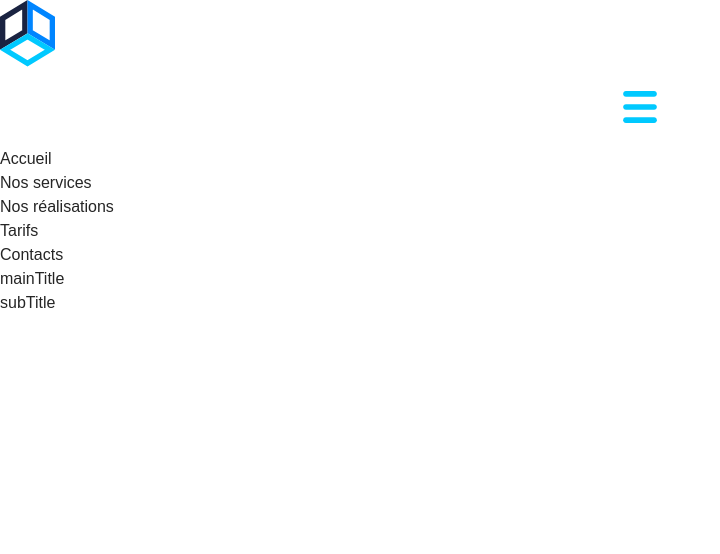
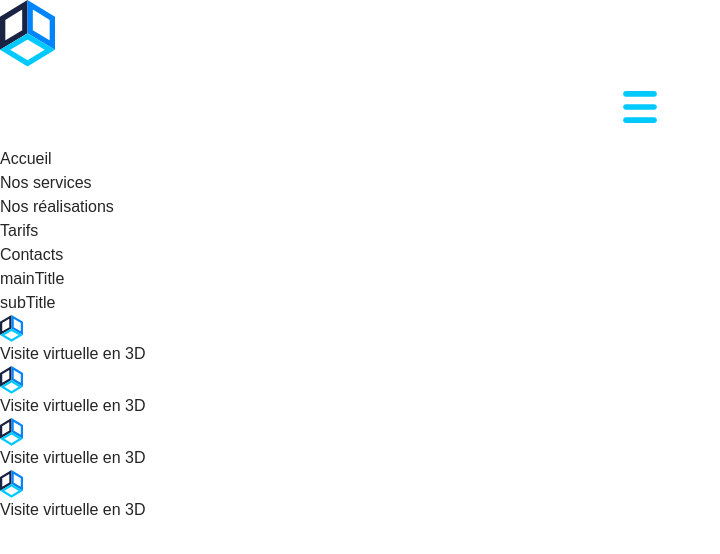
Before and after one commit to MaximeNef/Immersy, a Next.js app: page / in a window 1280 px wide. Shown: the top 554 px of the page, without its empty margins (0-720 px from the left). Built offline with nearby package versions, Linux system fonts and the light colour scheme.

Commit message:
create Information component

```diff
--- a/src/components/navbar/header/index.jsx
+++ b/src/components/navbar/header/index.jsx
@@ -32,7 +32,7 @@ const Header = (props) => {
   return (
     <>
       <Container className="z-40 sticky backdrop-blur bg-white bg-opacity-40 bg-clip-padding">
-        <Flex content="between" className=" mt-1 ml-[40px]">
+        <Flex className="justify-between mt-1 ml-[40px]">
           <Container className="my-auto">
             <MyImage src={'/assets/immersyicon.svg'} w={55} h={55} />
           </Container>
--- a/src/components/navbar/popup/index.jsx
+++ b/src/components/navbar/popup/index.jsx
@@ -4,10 +4,7 @@ import Flex from '../../shared/flex'
 const Popup = (props) => {
   const links = props.links
   return (
-    <Flex
-      direction="col"
-      className="justify-center pl-16 space-y-16 pt-40 mx-auto"
-    >
+    <Flex className="bg-white justify-center flex-col pl-16 space-y-16 pt-40 mx-auto">
       {links.map((link, index) => {
         return (
           <p
--- a/src/components/shared/flex/index.jsx
+++ b/src/components/shared/flex/index.jsx
@@ -1,8 +1,6 @@
 const Flex = (props) => {
   return (
-    <div
-      className={`flex-1 flex flex-${props.direction} items-${props.align} justify-${props.content} ${props.className}`}
-    >
+    <div className={`flex-1 flex flex-row ${props.className}`}>
       {props.children}
     </div>
   )
--- a/src/components/shared/information/index.jsx
+++ b/src/components/shared/information/index.jsx
@@ -1,6 +1,23 @@
 import Container from '../container'
+import Flex from '../flex'
+import MyImage from '../myimage'
 
-const Information = () => {
-  return <Container></Container>
+const Information = (props) => {
+  return (
+    <Container>
+      {props.infos.map((info, index) => {
+        return (
+          <Flex key={index} className="my-2">
+            <Container className="w-fit mr-4">
+              <MyImage src={'/assets/immersyicon.svg'} w={23} h={23} />
+            </Container>
+            <Container>
+              <p className="font-light">{info.text}</p>
+            </Container>
+          </Flex>
+        )
+      })}
+    </Container>
+  )
 }
 export default Information
--- a/src/pages/index.js
+++ b/src/pages/index.js
@@ -1,6 +1,22 @@
 import Head from 'next/head'
 import Navbar from '../components/navbar'
+import Information from '../components/shared/information'
 import Title from '../components/shared/title'
+
+const informations = [
+  {
+    text: 'Visite virtuelle en 3D',
+  },
+  {
+    text: 'Visite virtuelle en 3D',
+  },
+  {
+    text: 'Visite virtuelle en 3D',
+  },
+  {
+    text: 'Visite virtuelle en 3D',
+  },
+]
 
 export default function Home() {
   return (
@@ -11,6 +27,7 @@ export default function Home() {
         <link rel="icon" href="/favicon.ico" />
       </Head>
       <Title color="text-black" mainTitle="mainTitle" subTitle="subTitle" />
+      <Information infos={informations} />
     </Navbar>
   )
 }
```
